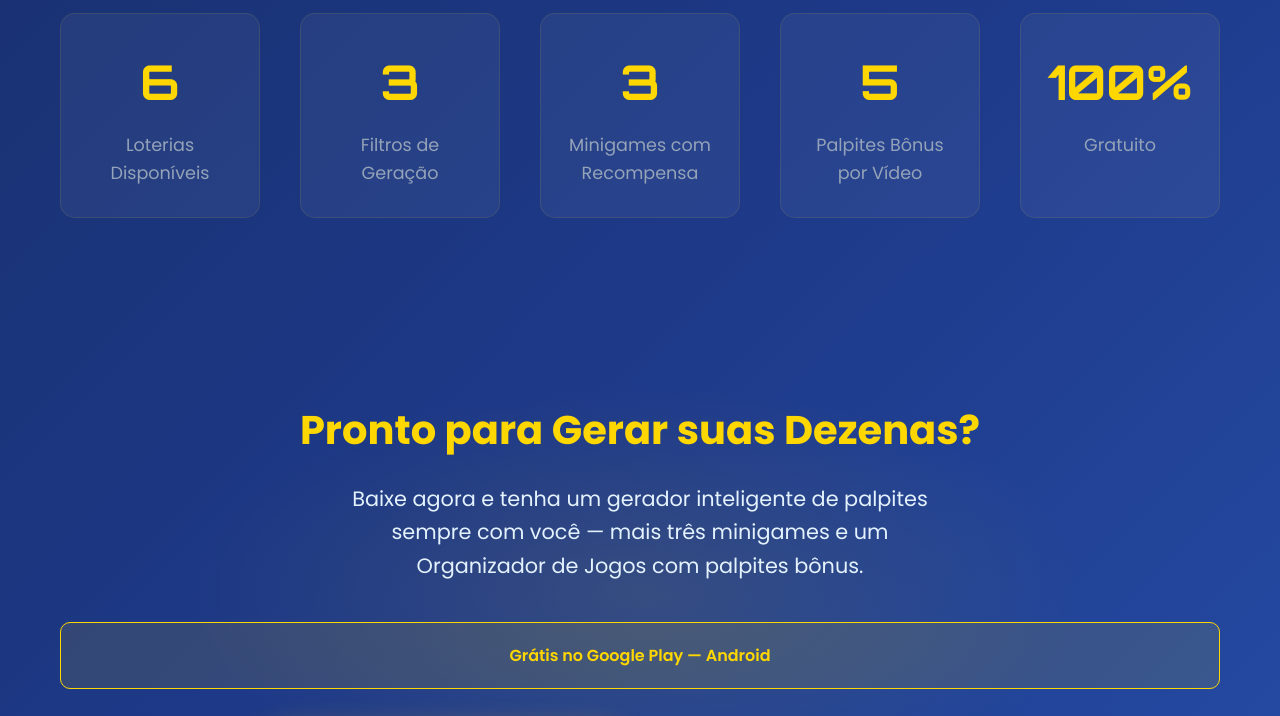
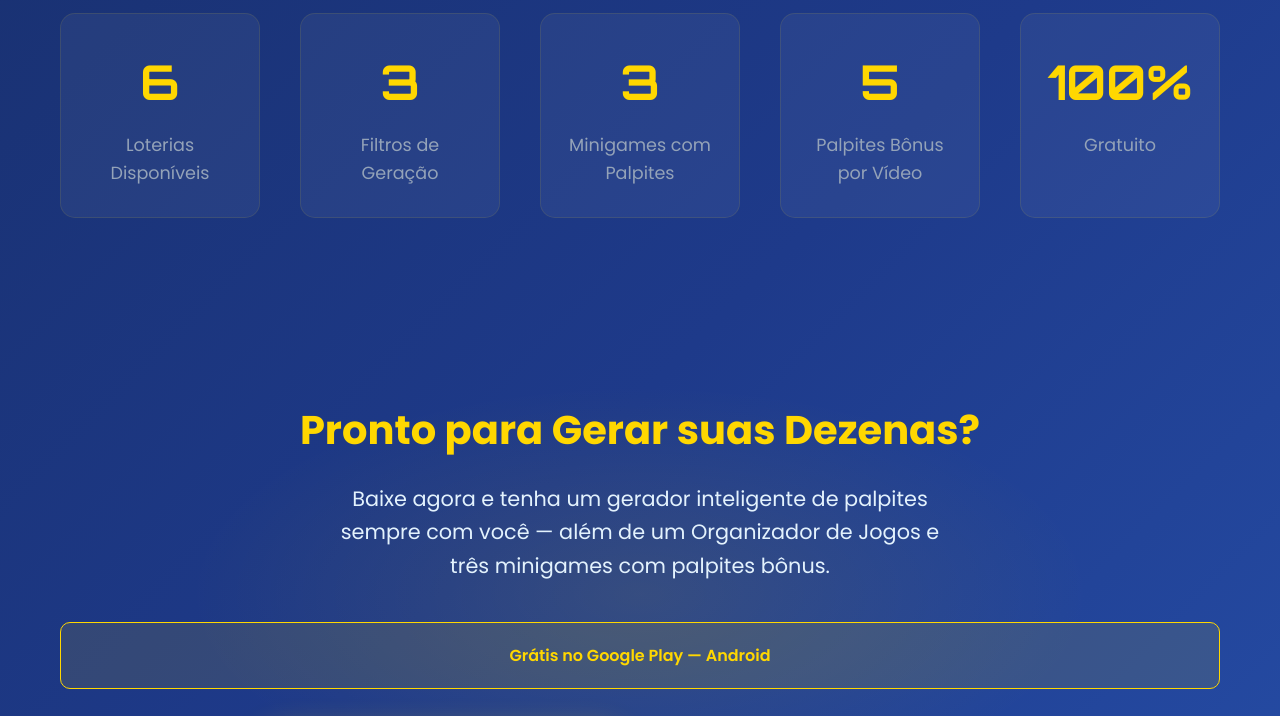
Before and after one commit to ronaldoleite-tech/sorteanalisada-policies, a plain HTML site: page public/landing.html in a window 1280 px wide. Shown: the part 3560-4276 px from the top of the page. Drawn offline with Linux system fonts and the light colour scheme.

Commit message:
Atualização 23/08/26

```diff
--- a/public/landing.html
+++ b/public/landing.html
@@ -66,7 +66,8 @@
         "ratingValue": "5",
         "ratingCount": "10"
       },
-      "description": "Gerador de palpites para loterias brasileiras com filtros Aleatório, Monte Carlo, Especial Mega-Sena e um Organizador de Jogos. Inclui os minigames Jogo da Forca, Jogo da Memória e Corrida da Sorte, com recompensa de palpites bônus.",
+      "description": "Gerador de palpites para loterias brasileiras com filtros Aleatório, Monte Carlo, Especial Mega-Sena e um Organizador de Jogos. Inclui os minigames Jogo da Forca, Jogo da Memória e Corrida da Sorte, que recompensam com palpites bônus."
+,
       "url": "https://play.google.com/store/apps/details?id=br.com.sorteanalisada.sorteanalisada",
       "author": {
         "@type": "Person",
@@ -693,7 +694,7 @@
             </div>
             <div class="stat-item">
                 <div class="stat-number">3</div>
-                <div class="stat-label">Minigames com Recompensa</div>
+                <div class="stat-label">Minigames com Palpites</div>
             </div>
             <div class="stat-item">
                 <div class="stat-number">5</div>
@@ -711,7 +712,7 @@
 <section class="final-cta">
     <div class="container">
         <h2>Pronto para Gerar suas Dezenas?</h2>
-        <p>Baixe agora e tenha um gerador inteligente de palpites sempre com você — mais três minigames e um Organizador de Jogos com palpites bônus.</p>
+        <p>Baixe agora e tenha um gerador inteligente de palpites sempre com você — além de um Organizador de Jogos e três minigames com palpites bônus.</p>
 
         <div class="urgency-text">
             Grátis no Google Play — Android
@@ -797,7 +798,7 @@
         <h3>Organizador de Jogos</h3>
         <p>O <strong>Organizador de Jogos</strong> é um recurso gratuito para Mega-Sena, Quina, Dupla-Sena, Dia de Sorte e Lotofácil. Escolha algumas dezenas e o app completa o restante, gerando 10 jogos combinados a partir desse conjunto — sem repetição entre eles e sem alterar a probabilidade real de acerto.</p>
         <br>
-        <h3>Minigames com recompensa de palpites</h3>
+        <h3>Minigames que desbloqueiam palpites</h3>
         <p>O app tem três minigames integrados: <strong>Jogo da Forca</strong>, com palavras de várias categorias; <strong>Jogo da Memória</strong>, de combinar pares de cartas com nomes de loterias; e <strong>Corrida da Sorte</strong>, onde você escolhe um carrinho (com nomes sorteados entre 9 loterias a cada rodada) para disputar a corrida. Vencendo qualquer um deles, ganhe automaticamente um palpite Especial Mega-Sena. Quer mais? Assista um vídeo curto e ganhe 5 palpites de uma vez — de forma totalmente opcional.</p>
         <br>
         <h3>Filtro Especial Mega-Sena</h3>
```
Also changed, not shown: public/index.html (+1 -1 lines).
